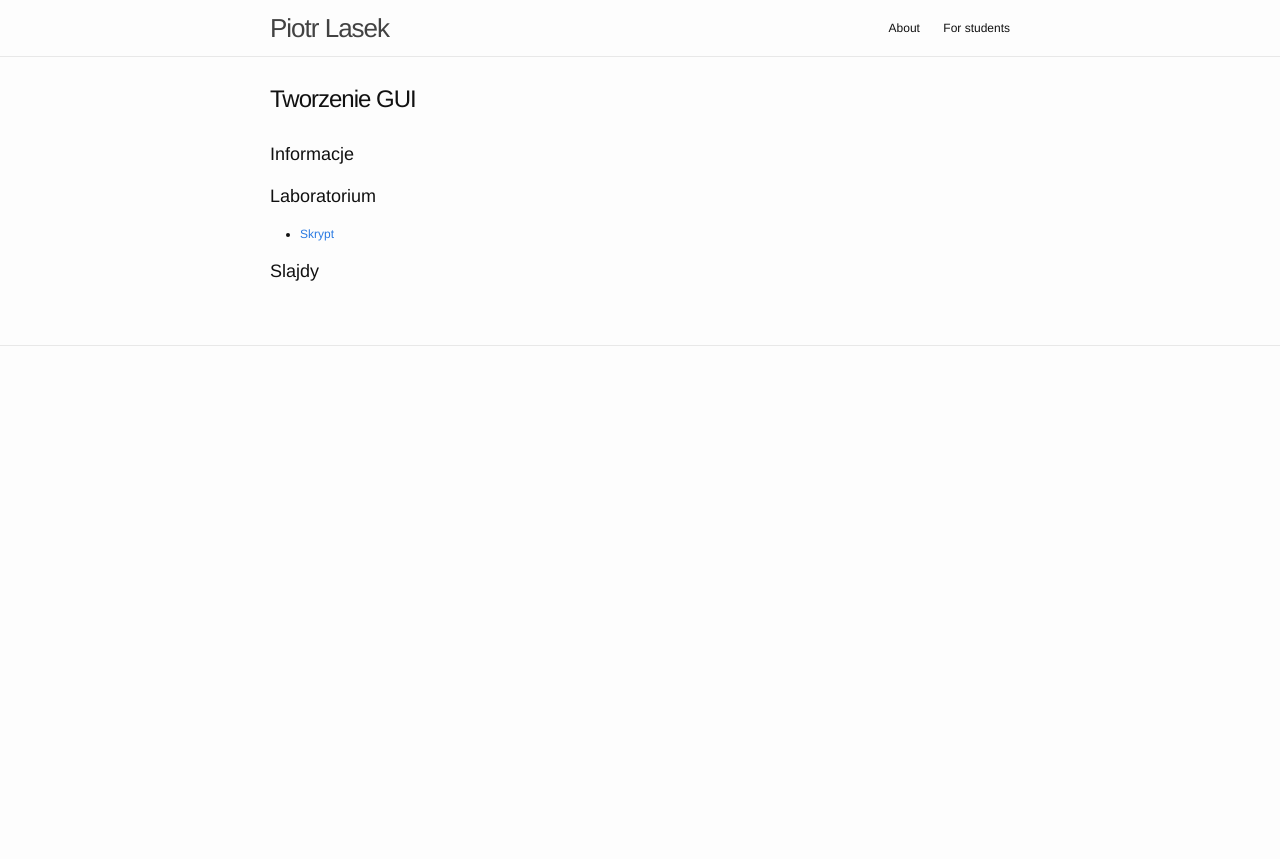
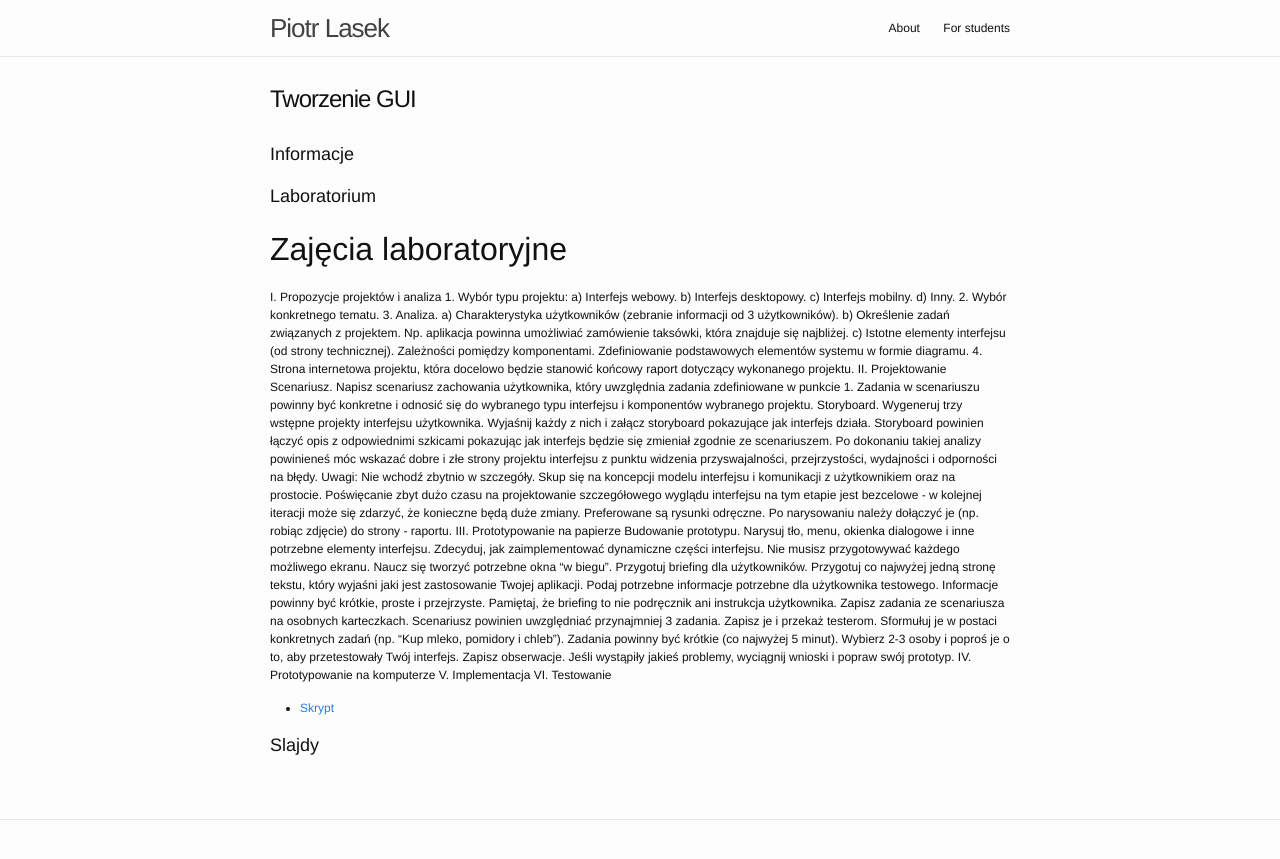
Before and after one commit to piotrlasek/piotrlasek.github.io, a Jekyll site: the page built from for-students/tgui2016.md, in a window 1280 px wide. Shown: the top 859 px of the page. Built offline with Jekyll 4.4.1, drawn with Linux system fonts in a browser that asks for light colours.

Commit message:
some changes

```diff
--- a/for-students/tgui2016.md
+++ b/for-students/tgui2016.md
@@ -9,6 +9,34 @@ exclude: true
 
 # Laboratorium
 
+## Zajęcia laboratoryjne
+I. Propozycje projektów i analiza
+    1. Wybór typu projektu:
+        a) Interfejs webowy.
+        b) Interfejs desktopowy.
+        c) Interfejs mobilny.
+        d) Inny.
+    2. Wybór konkretnego tematu.
+    3. Analiza.
+        a) Charakterystyka użytkowników (zebranie informacji od 3 użytkowników).
+        b) Określenie zadań związanych z projektem. Np. aplikacja powinna umożliwiać zamówienie taksówki, która znajduje się najbliżej.
+        c) Istotne elementy interfejsu (od strony technicznej). Zależności pomiędzy komponentami. Zdefiniowanie podstawowych elementów systemu w formie diagramu.
+    4. Strona internetowa projektu, która docelowo będzie stanowić końcowy raport dotyczący wykonanego projektu.
+II. Projektowanie
+Scenariusz. Napisz scenariusz zachowania użytkownika, który uwzględnia zadania zdefiniowane w punkcie 1. Zadania w scenariuszu powinny być konkretne i odnosić się do wybranego typu interfejsu i komponentów wybranego projektu.
+Storyboard. Wygeneruj trzy wstępne projekty interfejsu użytkownika. Wyjaśnij każdy z nich i załącz storyboard pokazujące jak interfejs działa. Storyboard powinien łączyć opis z odpowiednimi szkicami pokazując jak interfejs będzie się zmieniał zgodnie ze scenariuszem. Po dokonaniu takiej analizy powinieneś móc wskazać dobre i złe strony projektu interfejsu z punktu widzenia przyswajalności, przejrzystości, wydajności i odporności na błędy.
+Uwagi:
+Nie wchodź zbytnio w szczegóły. Skup się na koncepcji modelu interfejsu i komunikacji z użytkownikiem oraz na prostocie. Poświęcanie zbyt dużo czasu na projektowanie szczegółowego wyglądu interfejsu na tym etapie jest bezcelowe - w kolejnej iteracji może się zdarzyć, że konieczne będą duże zmiany.
+Preferowane są rysunki odręczne. Po narysowaniu należy dołączyć je (np. robiąc zdjęcie) do strony - raportu.
+III. Prototypowanie na papierze
+Budowanie prototypu. Narysuj tło, menu, okienka dialogowe i inne potrzebne elementy interfejsu. Zdecyduj, jak zaimplementować dynamiczne części interfejsu. Nie musisz przygotowywać każdego możliwego ekranu. Naucz się tworzyć potrzebne okna “w biegu”.
+Przygotuj briefing dla użytkowników. Przygotuj co najwyżej jedną stronę tekstu, który wyjaśni jaki jest zastosowanie Twojej aplikacji. Podaj potrzebne informacje potrzebne dla użytkownika testowego. Informacje powinny być krótkie, proste i przejrzyste. Pamiętaj, że briefing to nie podręcznik ani instrukcja użytkownika.
+Zapisz zadania ze scenariusza na osobnych karteczkach. Scenariusz powinien uwzględniać przynajmniej 3 zadania. Zapisz je i przekaż testerom. Sformułuj je w postaci konkretnych zadań (np. “Kup mleko, pomidory i chleb”). Zadania powinny być krótkie (co najwyżej 5 minut).
+Wybierz 2-3 osoby i poproś je o to, aby przetestowały Twój interfejs.
+Zapisz obserwacje. Jeśli wystąpiły jakieś problemy, wyciągnij wnioski i popraw swój prototyp.
+IV. Prototypowanie na komputerze
+V. Implementacja
+VI. Testowanie
 
  * [Skrypt](https://docs.google.com/document/d/e/2PACX-1vRdJkt1Ead97JKsi5fkici8FhGD2ZOMA-XmEkUns50ASv-rOw3t09827Rs7s3yFdh9wMHJhru5ymWmY/pub)
 
```
Also changed, not shown: 1 other file.
